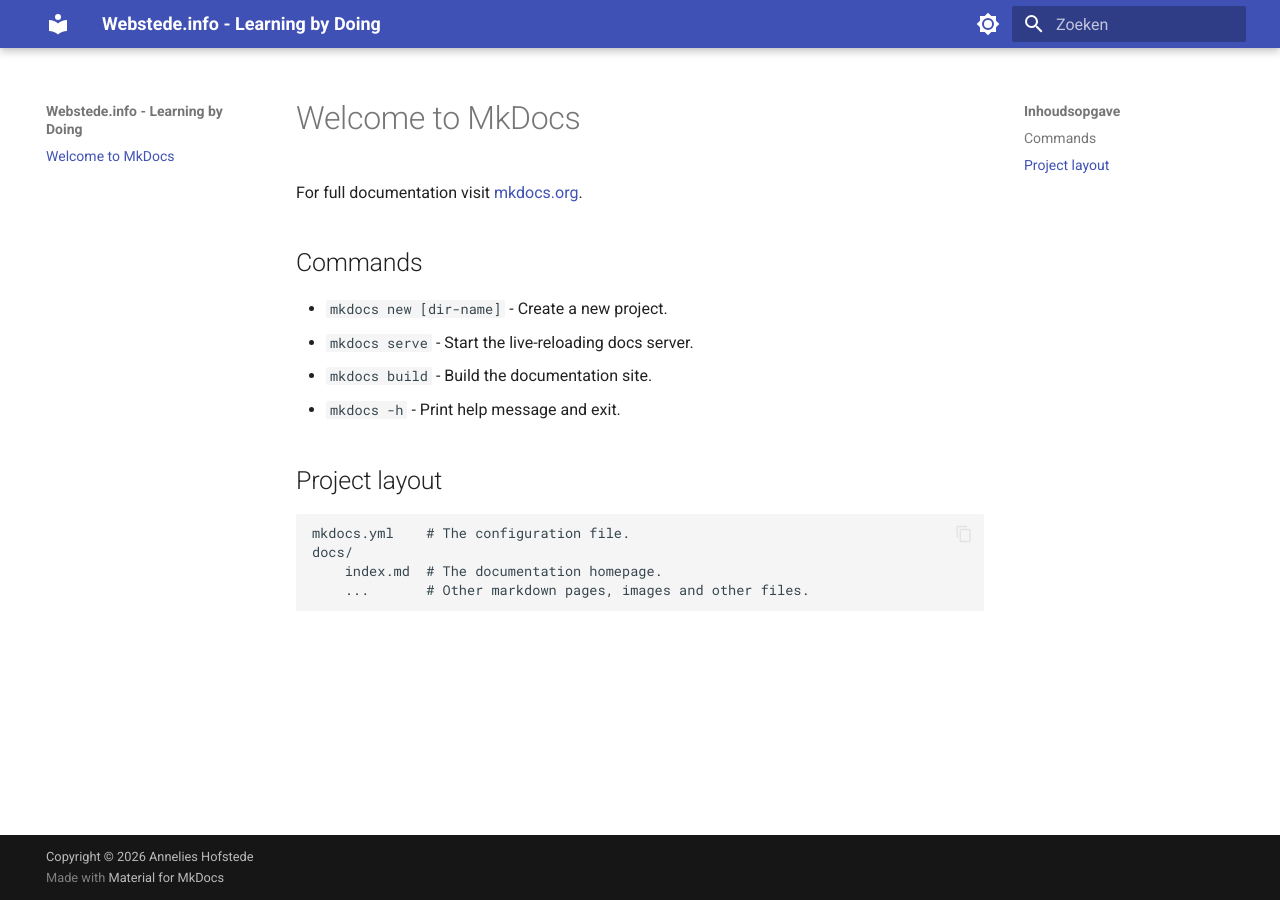
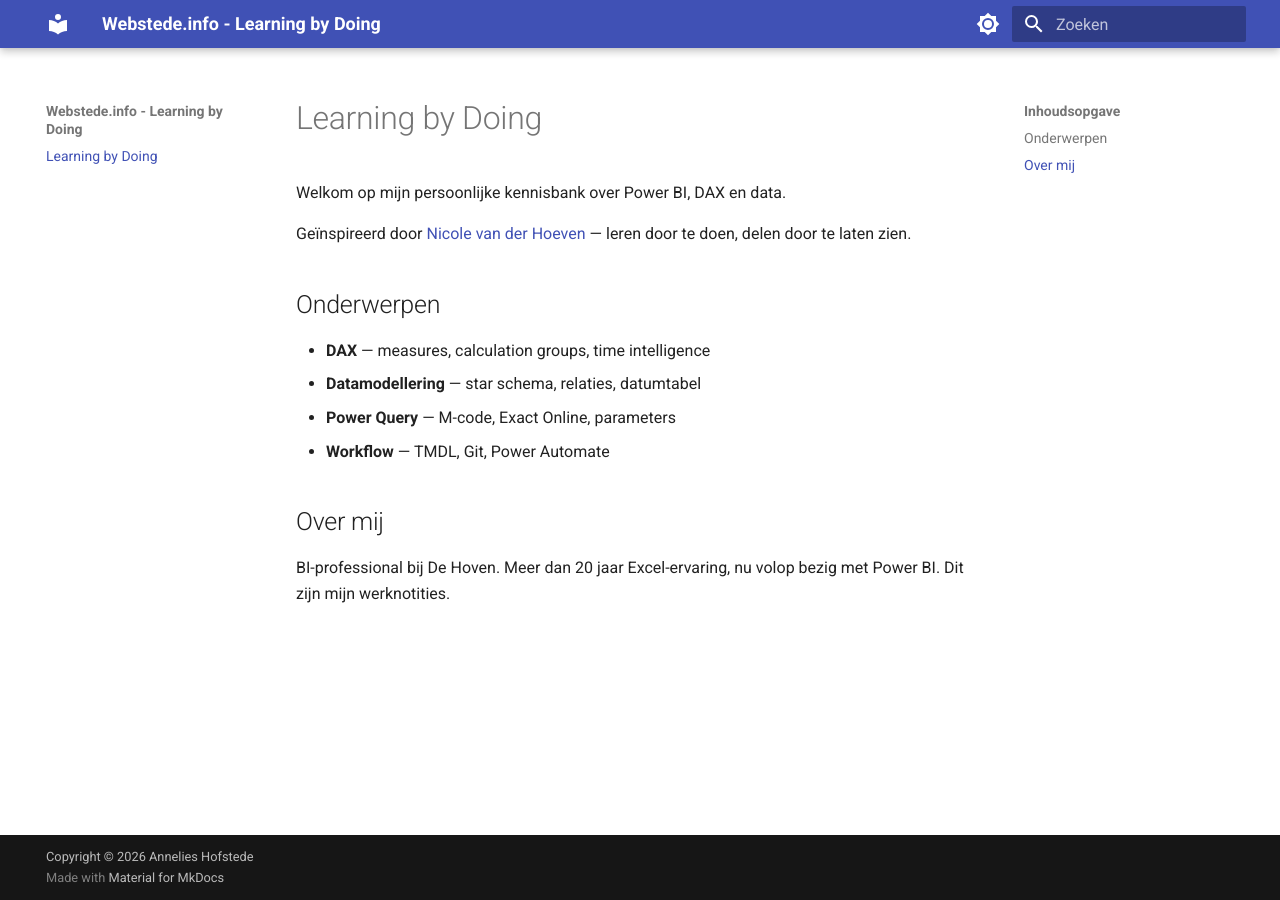
Before and after one commit to annelieshofstede/webstede_info, an MkDocs documentation site: the page built from docs/index.md, in a window 1280 px wide. Built offline with MkDocs 1.6.1 and Material for MkDocs 9.7.7, drawn with Linux system fonts in a browser that asks for light colours.

Commit message:
homepage hersteld

```diff
--- a/docs/index.md
+++ b/docs/index.md
@@ -1,17 +1,18 @@
-# Welcome to MkDocs
+# Learning by Doing
 
-For full documentation visit [mkdocs.org](https://www.mkdocs.org).
+Welkom op mijn persoonlijke kennisbank over Power BI, DAX en data.
 
-## Commands
+Geïnspireerd door [Nicole van der Hoeven](https://nicolevanderhoeven.com) —
+leren door te doen, delen door te laten zien.
 
-* `mkdocs new [dir-name]` - Create a new project.
-* `mkdocs serve` - Start the live-reloading docs server.
-* `mkdocs build` - Build the documentation site.
-* `mkdocs -h` - Print help message and exit.
+## Onderwerpen
 
-## Project layout
+- **DAX** — measures, calculation groups, time intelligence
+- **Datamodellering** — star schema, relaties, datumtabel
+- **Power Query** — M-code, Exact Online, parameters
+- **Workflow** — TMDL, Git, Power Automate
 
-    mkdocs.yml    # The configuration file.
-    docs/
-        index.md  # The documentation homepage.
-        ...       # Other markdown pages, images and other files.
+## Over mij
+
+BI-professional bij De Hoven. Meer dan 20 jaar Excel-ervaring,
+nu volop bezig met Power BI. Dit zijn mijn werknotities.
```
